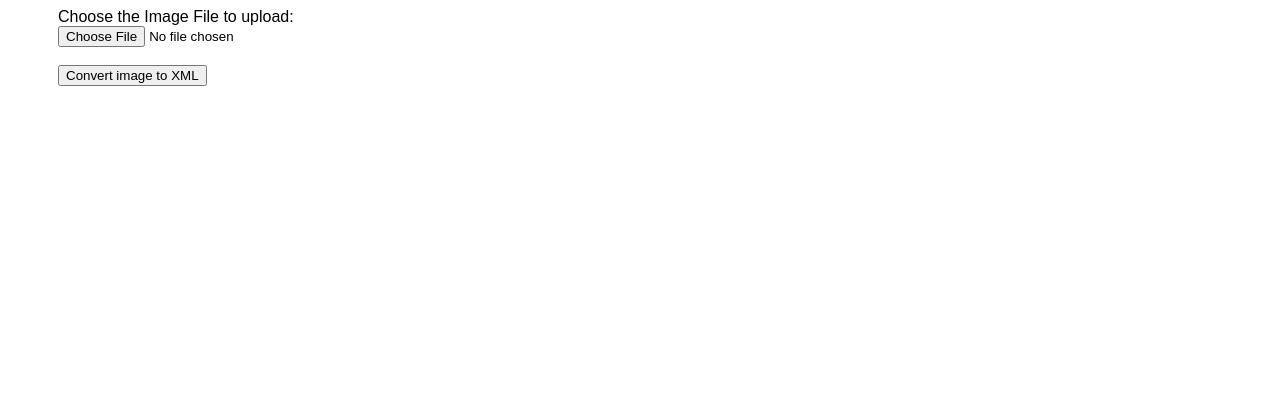
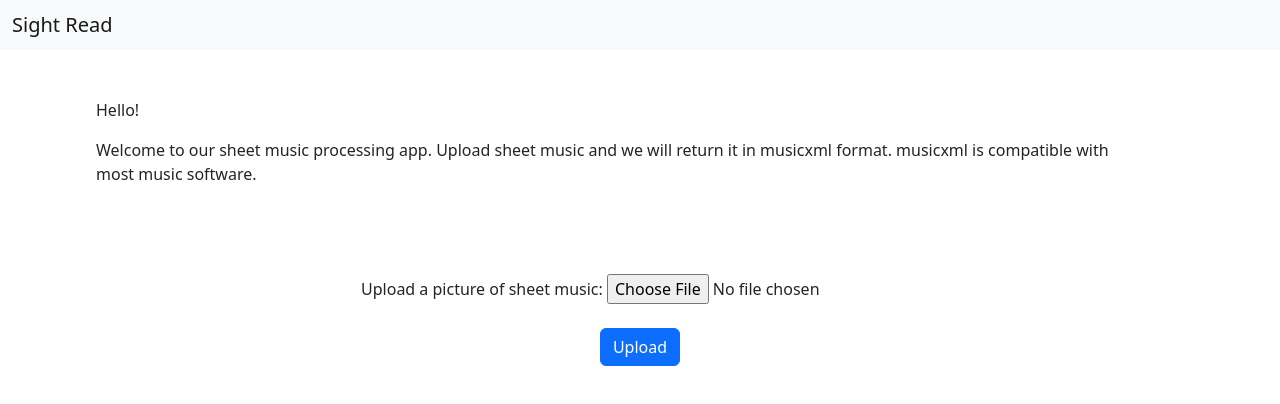
Before and after one commit to sdigra/SiteRead, a plain HTML site: page frontend/templates/index.html in a window 1280 px wide. Drawn offline with nearby package versions, Linux system fonts and the light colour scheme.

Commit message:
bootstrap added

```diff
--- a/frontend/static/app.js
+++ b/frontend/static/app.js
@@ -22,7 +22,6 @@ function handleEvent(event) {
       headers: { "Content-Type": "application/json" },
       body: JSON.stringify({ img_src: reader.result }),
     })
-      .catch(console.log("Error occured"))
       .then((response) => response.json())
       .then(function (data) {
         console.log("GET response:");
--- a/frontend/templates/index.html
+++ b/frontend/templates/index.html
@@ -7,15 +7,25 @@
     <meta name="viewport" content="width=device-width, initial-scale=1.0" />
     <title>Sight Read Music Recognition App</title>
     <script src="../static/app.js" type="module"></script>
-    <link href="../static/style.css" rel="stylesheet" />
+    <!--<link href="../static/style.css" rel="stylesheet" />-->
+    <link href="https://cdn.jsdelivr.net/npm/bootstrap@5.2.3/dist/css/bootstrap.min.css" rel="stylesheet" integrity="sha384-rbsA2VBKQhggwzxH7pPCaAqO46MgnOM80zW1RWuH61DGLwZJEdK2Kadq2F9CUG65" crossorigin="anonymous">
 </head>
 
 <body>
-    <div class="container">
-        <label> Choose the Image File to upload: </label>
-        <form onsubmit="return false">
+    <nav class="navbar bg-light">
+        <div class="container-fluid">
+          <span class="navbar-brand mb-0 h1">Sight Read</span>
+        </div>
+    </nav>
+    <div class="container p-5 mx-5" id="description">
+        <p class="text-wrap">Hello!</p>
+        <p class="text-wrap">Welcome to our sheet music processing app. Upload sheet music and we will return it in musicxml format. musicxml is compatible with most music software. </p>
+    </div>
+    <div class="container text-center">
+        <form onsubmit="return false" class="py-4" >
+            <label> Upload a picture of sheet music: </label>
             <input type="file" id="upload_image" accept="image/jpeg, image/png, image/jpg" /> <br /><br />
-            <button id="read_image">Convert image to XML</button>
+            <button class="btn btn-primary" id="read_image">Upload</button>
         </form>
         <div id="result">
         </div>
```
Also changed, not shown: 1 other file.
